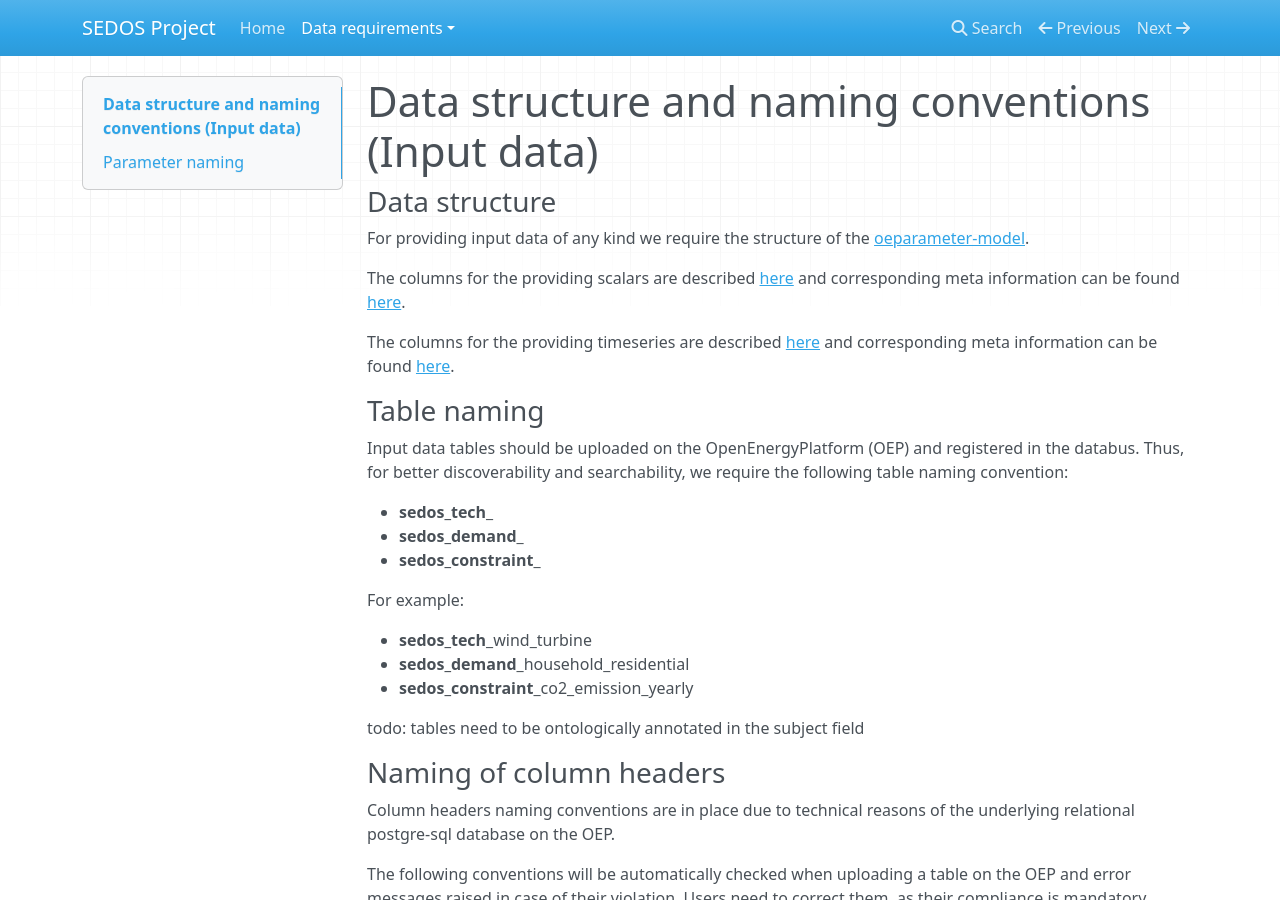
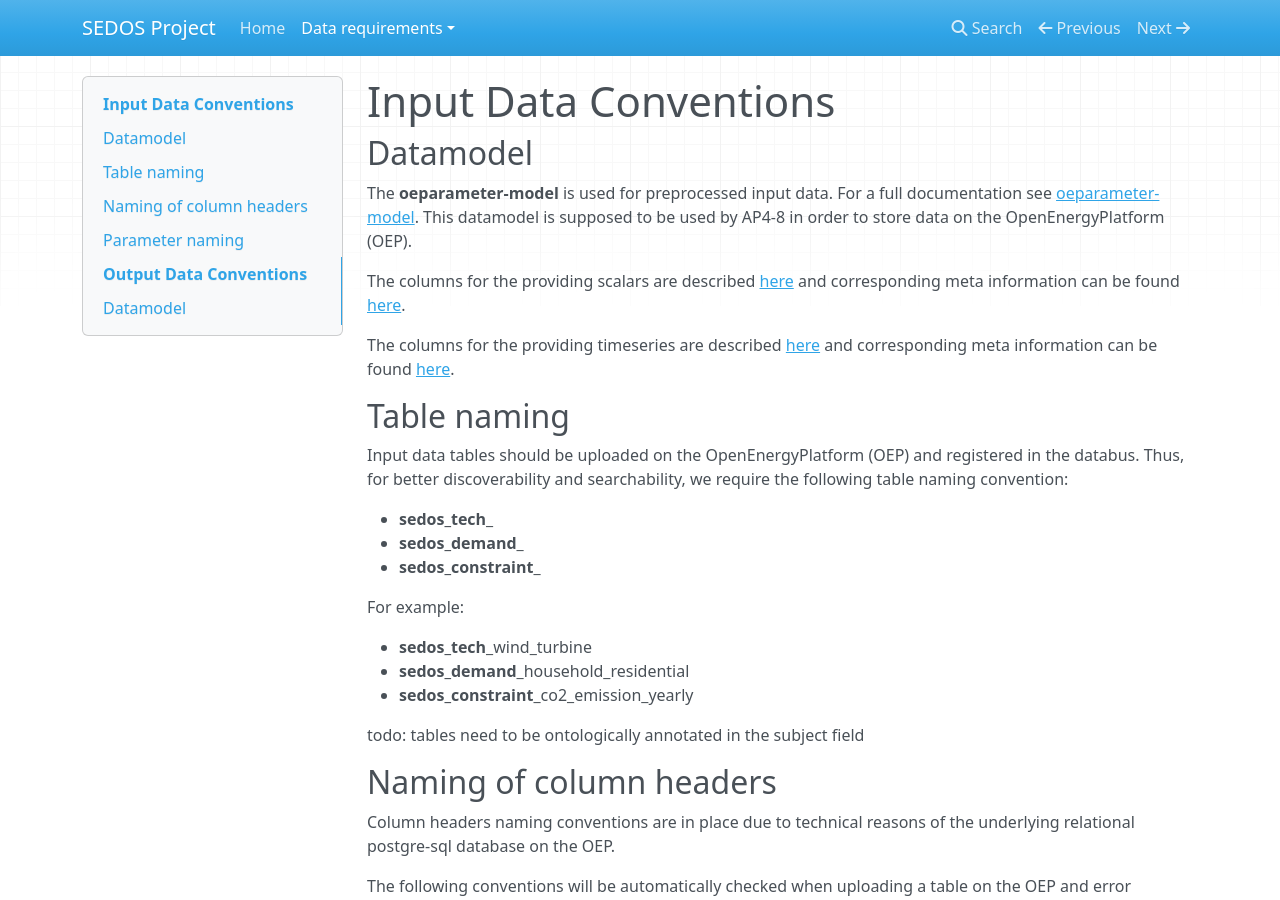
Before and after one commit to sedos-project/organization, an MkDocs documentation site: the page built from docs/data_requirements/input_data.md, in a window 1280 px wide and 900 px high. Built offline with MkDocs 1.6.1, drawn with Linux system fonts in a browser that asks for light colours; nearby versions of some CDN libraries; some of the changed text lies outside the part shown.

Commit message:
restructure data_requirements documentation

```diff
--- a/docs/data_requirements/input_data.md
+++ b/docs/data_requirements/input_data.md
@@ -1,14 +1,16 @@
-# Data structure and naming conventions (Input data)
+# Input Data Conventions
 
-### Data structure
 
-For providing input data of any kind we require the structure of the [oeparameter-model](https://github.com/sedos-project/oedatamodel#oedatamodel-parameter).
+## Datamodel
+
+The **oeparameter-model** is used for preprocessed input data. For a full documentation see [oeparameter-model](https://github.com/sedos-project/oedatamodel#oedatamodel-parameter).
+This datamodel is supposed to be used by AP4-8 in order to store data on the OpenEnergyPlatform (OEP).
 
 The columns for the providing scalars are described [here](https://github.com/sedos-project/oedatamodel#scalar-description) and corresponding meta information can be found [here](https://github.com/sedos-project/oedatamodel/blob/main/extended_datamodel/datamodel_scalars.json).
 
 The columns for the providing timeseries are described [here](https://github.com/sedos-project/oedatamodel#timeseries-description) and corresponding meta information can be found [here](https://github.com/sedos-project/oedatamodel/blob/main/extended_datamodel/datamodel_timeseries.json).
 
-### Table naming
+## Table naming
 
 Input data tables should be uploaded on the OpenEnergyPlatform (OEP) and registered in the databus.
 Thus, for better discoverability and searchability, we require the following table naming convention:
@@ -25,20 +27,20 @@
 
 todo: tables need to be ontologically annotated in the subject field
 
-### Naming of column headers
+## Naming of column headers
 
 Column headers naming conventions are in place due to technical reasons of the underlying relational postgre-sql database on the OEP.
 
 The following conventions will be automatically checked when uploading a table on the OEP and error messages raised in case of their violation.
 Users need to correct them, as their compliance is mandatory.
 
-#### Do's
+### Do's
 * use ASCII characters only
 * only use lower case
 * use the singular instead of the plural.
 * use underscores
 
-#### Don'ts
+### Don'ts
 
 * no points, no commas
 * no spaces
@@ -64,3 +66,10 @@
 In this case you would link your parameter name to multiple related concepts.
 
 For a practical manual linking parameter names to multiple related ontology concepts, using MetaCreator or OAT, see [here](data_annotation_ontology.md#Link-a-parameter-name-to-multiple-related-ontology-concepts).
+
+# Output Data Conventions
+
+## Datamodel
+
+Datamodel: The **OEDatamodel** is used to represent input/output data for energysystem modelling.
+Further information about the OEDatamodel can be found in the documentation at [sedos-project/oedatamodel](https://github.com/sedos-project/oedatamodel).
```
Also changed, not shown: docs/data_requirements/contribute_data.md (deleted, +0 -35 lines), docs/data_requirements/datamodel.md (deleted, +0 -11 lines), docs/data_requirements/overview.md (+39 -2 lines), docs/graphics/data_bundle.jpg (added).
